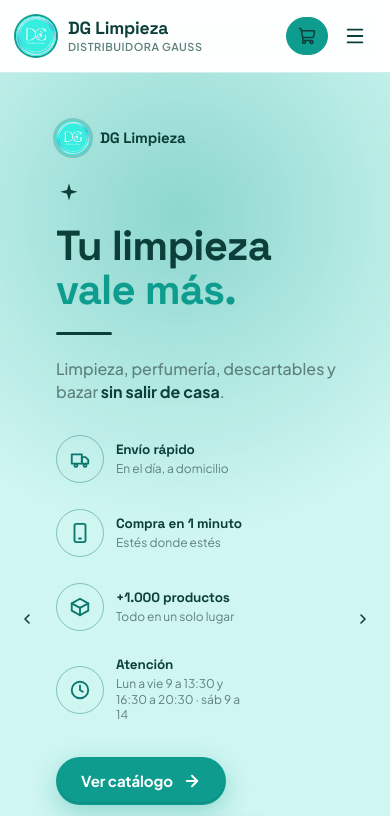
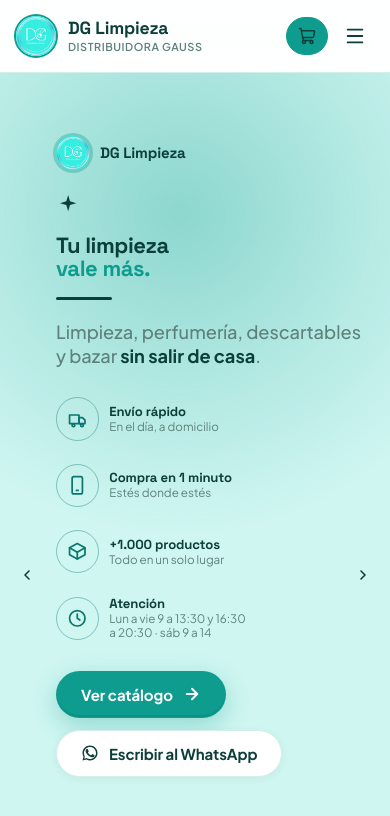
Before and after one commit to PedroGonzalez1212/Dg-limpieza, a Flask app: page / in a window 390 px wide. Shown: the top 816 px of the page. Run offline with Flask 3, Linux system fonts and the light colour scheme; data that the repository does not hold is empty; grey boxes are pictures that could not be loaded.

Commit message:
corrijo colapse del banner

```diff
--- a/app/static/js/carrito.js
+++ b/app/static/js/carrito.js
@@ -137,7 +137,7 @@ async function enviarPedido() {
 
     await fetch('/carrito/vaciar', { method: 'POST' });
 
-    const numeroWA = '5493512515999';
+    const numeroWA = '5493516464420';
     const textoEncoded = encodeURIComponent(mensaje);
     window.open(`https://wa.me/${numeroWA}?text=${textoEncoded}`, '_blank');
 
--- a/app/templates/base.html
+++ b/app/templates/base.html
@@ -173,8 +173,8 @@
           <div class="footer__title">Contacto</div>
           <ul class="footer__links">
             <li>
-              <a href="https://wa.me/5493512515999" target="_blank" rel="noopener">
-                WhatsApp: +54 9 351 251-5999
+              <a href="https://wa.me/5493516464420" target="_blank" rel="noopener">
+                WhatsApp: +54 9 3516464420
               </a>
             </li>
             <li>Av. Carlos F. Gauss 5488, Local 11</li>
--- a/app/templates/panel/pos.html
+++ b/app/templates/panel/pos.html
@@ -445,7 +445,7 @@ function abrirWhatsApp() {
 
   // Obtenemos el número de WhatsApp de la config de la tienda
   // Por ahora usamos un placeholder — en el Sprint 4 lo conectamos a StoreConfig
-  const numero = '5493512515999';
+  const numero = '5493516464420';
   const url = `https://wa.me/${numero}?text=${encodeURIComponent(msg)}`;
   window.open(url, '_blank');
 }
--- a/app/templates/public/home.html
+++ b/app/templates/public/home.html
@@ -40,7 +40,7 @@
     position: absolute; inset: 0;
     display: flex;
     align-items: flex-start;
-    min-height: clamp(560px, 78vh, 760px);
+    min-height: clamp(440px, calc(100dvh - 72px), 580px);
     background: var(--sky);
     opacity: 0;
     visibility: hidden;
@@ -73,10 +73,10 @@
     position: relative; z-index: 1;
     flex: 0 0 clamp(360px, 44vw, 560px);
     display: flex; flex-direction: column; justify-content: center;
-    padding: clamp(48px, 6vw, 88px) clamp(28px, 4vw, 56px) clamp(48px, 6vw, 88px) clamp(56px, 8vw, 96px);
+    padding: clamp(10px, calc(16.2vh - 73.6px), 72px) clamp(28px, 4vw, 56px) clamp(6px, calc(8.2vh - 38.1px), 36px) clamp(56px, 8vw, 96px);
   }
 
-  .hero-slide__brand { display: inline-flex; align-items: center; gap: 10px; margin-bottom: 26px; }
+  .hero-slide__brand { display: inline-flex; align-items: center; gap: 10px; margin-bottom: clamp(4px, calc(5.6vh - 24.3px), 26px); }
   .hero-slide__brand img {
     width: 34px; height: 34px; border-radius: 50%;
     object-fit: cover; background: #fff;
@@ -87,47 +87,47 @@
     font-weight: 700; font-size: 15px; color: var(--navy); letter-spacing: -.01em;
   }
 
-  .hero-slide__spark { color: var(--navy); margin-bottom: 4px; }
-  .hero-slide__spark svg { width: 26px; height: 26px; }
+  .hero-slide__spark { color: var(--navy); margin-bottom: clamp(0px, calc(1.8vh - 8px), 4px); }
+  .hero-slide__spark svg { width: clamp(16px, calc(2.94vh - .5px), 26px); height: clamp(16px, calc(2.94vh - .5px), 26px); }
 
   .hero-slide__title {
     font-family: var(--font-display);
-    font-size: clamp(42px, 5.6vw, 68px);
+    font-size: clamp(22px, min(5.6vw, calc(11.8vh - 37.9px)), 68px);
     line-height: 1.05;
     font-weight: 700;
     letter-spacing: -.02em;
-    margin: 6px 0 20px;
+    margin: clamp(0px, calc(1.2vh - 4.6px), 6px) 0 clamp(2px, calc(4.1vh - 17px), 20px);
     color: var(--navy);
     text-wrap: balance;
   }
   .hero-slide__title span { display: block; color: var(--teal); }
 
-  .hero-slide__rule { width: 56px; height: 3px; background: var(--navy); border-radius: 2px; margin-bottom: 22px; }
+  .hero-slide__rule { width: 56px; height: 3px; background: var(--navy); border-radius: 2px; margin-bottom: clamp(4px, calc(4.7vh - 20.4px), 22px); }
 
   .hero-slide__sub {
-    font-size: clamp(16px, 1.5vw, 19px);
+    font-size: clamp(13px, calc(1.8vh + 3px), 19px);
     color: var(--muted); font-weight: 500;
-    margin: 0 0 32px; max-width: 440px; line-height: 1.45; text-wrap: pretty;
+    margin: 0 0 clamp(6px, calc(6.5vh - 26.2px), 32px); max-width: 440px; line-height: 1.35; text-wrap: pretty;
   }
   .hero-slide__sub strong { color: var(--navy); font-weight: 700; }
 
-  .hero-slide__feats { display: flex; flex-wrap: wrap; gap: 26px; margin-bottom: 26px; }
-  .hero-slide__feat { display: flex; align-items: center; gap: 12px; max-width: 190px; }
+  .hero-slide__feats { display: flex; flex-wrap: wrap; gap: clamp(6px, calc(5.6vh - 24.3px), 26px); margin-bottom: clamp(6px, calc(5.6vh - 24.3px), 26px); }
+  .hero-slide__feat { display: flex; align-items: center; gap: 10px; max-width: 190px; }
   .hero-slide__feat-icon {
-    width: 48px; height: 48px; flex-shrink: 0;
+    width: clamp(22px, calc(7.6vh - 20.8px), 48px); height: clamp(22px, calc(7.6vh - 20.8px), 48px); flex-shrink: 0;
     border-radius: 50%;
     border: 1.5px solid rgba(10,118,108,.4);
     display: flex; align-items: center; justify-content: center;
     color: var(--teal-deep);
   }
-  .hero-slide__feat-icon svg { width: 22px; height: 22px; }
+  .hero-slide__feat-icon svg { width: clamp(13px, calc(2.65vh - 1.8px), 22px); height: clamp(13px, calc(2.65vh - 1.8px), 22px); }
   .hero-slide__feat-text strong {
     display: block;
     font-family: var(--font-display);
-    font-size: 13.5px; font-weight: 700; letter-spacing: -.01em;
-    color: var(--navy); line-height: 1.25;
+    font-size: clamp(11px, calc(.74vh + 6.9px), 13.5px); font-weight: 700; letter-spacing: -.01em;
+    color: var(--navy); line-height: 1.15;
   }
-  .hero-slide__feat-text span { display: block; font-size: 12px; color: var(--muted); line-height: 1.3; margin-top: 2px; }
+  .hero-slide__feat-text span { display: block; font-size: clamp(10px, calc(.59vh + 6.7px), 12px); color: var(--muted); line-height: 1.2; margin-top: 1px; }
 
   .hero-slide__media {
     position: relative; z-index: 1;
@@ -182,12 +182,12 @@
   }
   .hero-dot.is-active { background: var(--navy); width: 22px; border-radius: 4px; }
 
-  .hero__cta { display: flex; flex-wrap: wrap; gap: 12px; margin-top: 8px; }
+  .hero__cta { display: flex; flex-wrap: wrap; gap: 12px; margin-top: clamp(0px, calc(1.8vh - 7.9px), 8px); }
 
   /* ── Botones del hero ── */
   .btn-hero {
     display: inline-flex; align-items: center; justify-content: center; gap: 10px;
-    padding: 14px 24px; border-radius: 999px;
+    padding: clamp(9px, calc(1.2vh + 3.4px), 14px) 24px; border-radius: 999px;
     font-family: var(--font-sans); font-size: 15px; font-weight: 700;
     letter-spacing: -.005em; border: 1.5px solid transparent;
     cursor: pointer; transition: transform .2s, box-shadow .2s, background .2s, border-color .2s;
@@ -589,7 +589,7 @@
             Ver catálogo
             <svg viewBox="0 0 24 24" fill="none" stroke="currentColor" stroke-width="2.5" stroke-linecap="round" stroke-linejoin="round"><path d="M5 12h14"/><path d="m12 5 7 7-7 7"/></svg>
           </a>
-          <a href="https://wa.me/5493512515999" class="btn-hero btn-hero--outline" target="_blank" rel="noopener">
+          <a href="https://wa.me/5493516464420" class="btn-hero btn-hero--outline" target="_blank" rel="noopener">
             <svg viewBox="0 0 24 24" fill="currentColor"><path d="M17.5 14.4c-.3-.1-1.7-.8-2-.9-.3-.1-.5-.2-.7.2-.2.3-.7.9-.9 1.1-.2.2-.3.2-.6.1-.3-.1-1.2-.5-2.3-1.4-.9-.8-1.4-1.7-1.6-2-.2-.3 0-.5.1-.6.1-.1.3-.4.4-.5.1-.2.2-.3.3-.5.1-.2 0-.4 0-.5 0-.1-.7-1.6-.9-2.2-.2-.6-.5-.5-.7-.5h-.6c-.2 0-.5.1-.8.4s-1 1-1 2.4 1 2.8 1.2 3c.1.2 2.1 3.1 5 4.4.7.3 1.2.5 1.7.6.7.2 1.3.2 1.8.1.6-.1 1.7-.7 1.9-1.4.2-.7.2-1.2.2-1.4-.1-.1-.3-.2-.6-.3z"/><path d="M12 2C6.5 2 2 6.5 2 12c0 1.7.5 3.4 1.3 4.9L2 22l5.3-1.3C8.7 21.5 10.3 22 12 22c5.5 0 10-4.5 10-10S17.5 2 12 2zm0 18c-1.5 0-3-.4-4.3-1.1l-.3-.2-3.1.8.8-3-.2-.3C4.3 14.9 4 13.5 4 12c0-4.4 3.6-8 8-8s8 3.6 8 8-3.6 8-8 8z"/></svg>
             Escribir al WhatsApp
           </a>
@@ -638,7 +638,7 @@
             Ver catálogo
             <svg viewBox="0 0 24 24" fill="none" stroke="currentColor" stroke-width="2.5" stroke-linecap="round" stroke-linejoin="round"><path d="M5 12h14"/><path d="m12 5 7 7-7 7"/></svg>
           </a>
-          <a href="https://wa.me/5493512515999" class="btn-hero btn-hero--outline" target="_blank" rel="noopener">
+          <a href="https://wa.me/5493516464420" class="btn-hero btn-hero--outline" target="_blank" rel="noopener">
             <svg viewBox="0 0 24 24" fill="currentColor"><path d="M17.5 14.4c-.3-.1-1.7-.8-2-.9-.3-.1-.5-.2-.7.2-.2.3-.7.9-.9 1.1-.2.2-.3.2-.6.1-.3-.1-1.2-.5-2.3-1.4-.9-.8-1.4-1.7-1.6-2-.2-.3 0-.5.1-.6.1-.1.3-.4.4-.5.1-.2.2-.3.3-.5.1-.2 0-.4 0-.5 0-.1-.7-1.6-.9-2.2-.2-.6-.5-.5-.7-.5h-.6c-.2 0-.5.1-.8.4s-1 1-1 2.4 1 2.8 1.2 3c.1.2 2.1 3.1 5 4.4.7.3 1.2.5 1.7.6.7.2 1.3.2 1.8.1.6-.1 1.7-.7 1.9-1.4.2-.7.2-1.2.2-1.4-.1-.1-.3-.2-.6-.3z"/><path d="M12 2C6.5 2 2 6.5 2 12c0 1.7.5 3.4 1.3 4.9L2 22l5.3-1.3C8.7 21.5 10.3 22 12 22c5.5 0 10-4.5 10-10S17.5 2 12 2zm0 18c-1.5 0-3-.4-4.3-1.1l-.3-.2-3.1.8.8-3-.2-.3C4.3 14.9 4 13.5 4 12c0-4.4 3.6-8 8-8s8 3.6 8 8-3.6 8-8 8z"/></svg>
             Escribir al WhatsApp
           </a>
@@ -687,7 +687,7 @@
             Ver catálogo
             <svg viewBox="0 0 24 24" fill="none" stroke="currentColor" stroke-width="2.5" stroke-linecap="round" stroke-linejoin="round"><path d="M5 12h14"/><path d="m12 5 7 7-7 7"/></svg>
           </a>
-          <a href="https://wa.me/5493512515999" class="btn-hero btn-hero--outline" target="_blank" rel="noopener">
+          <a href="https://wa.me/5493516464420" class="btn-hero btn-hero--outline" target="_blank" rel="noopener">
             <svg viewBox="0 0 24 24" fill="currentColor"><path d="M17.5 14.4c-.3-.1-1.7-.8-2-.9-.3-.1-.5-.2-.7.2-.2.3-.7.9-.9 1.1-.2.2-.3.2-.6.1-.3-.1-1.2-.5-2.3-1.4-.9-.8-1.4-1.7-1.6-2-.2-.3 0-.5.1-.6.1-.1.3-.4.4-.5.1-.2.2-.3.3-.5.1-.2 0-.4 0-.5 0-.1-.7-1.6-.9-2.2-.2-.6-.5-.5-.7-.5h-.6c-.2 0-.5.1-.8.4s-1 1-1 2.4 1 2.8 1.2 3c.1.2 2.1 3.1 5 4.4.7.3 1.2.5 1.7.6.7.2 1.3.2 1.8.1.6-.1 1.7-.7 1.9-1.4.2-.7.2-1.2.2-1.4-.1-.1-.3-.2-.6-.3z"/><path d="M12 2C6.5 2 2 6.5 2 12c0 1.7.5 3.4 1.3 4.9L2 22l5.3-1.3C8.7 21.5 10.3 22 12 22c5.5 0 10-4.5 10-10S17.5 2 12 2zm0 18c-1.5 0-3-.4-4.3-1.1l-.3-.2-3.1.8.8-3-.2-.3C4.3 14.9 4 13.5 4 12c0-4.4 3.6-8 8-8s8 3.6 8 8-3.6 8-8 8z"/></svg>
             Escribir al WhatsApp
           </a>
@@ -938,7 +938,7 @@
       </p>
 
       <div class="contact__buttons">
-        <a href="https://wa.me/5493512515999" target="_blank" rel="noopener" class="btn--contact-whats">
+        <a href="https://wa.me/5493516464420" target="_blank" rel="noopener" class="btn--contact-whats">
           <svg viewBox="0 0 24 24" fill="currentColor">
             <path d="M17.5 14.4c-.3-.1-1.7-.8-2-.9-.3-.1-.5-.2-.7.2-.2.3-.7.9-.9 1.1-.2.2-.3.2-.6.1-.3-.1-1.2-.5-2.3-1.4-.9-.8-1.4-1.7-1.6-2-.2-.3 0-.5.1-.6.1-.1.3-.4.4-.5.1-.2.2-.3.3-.5.1-.2 0-.4 0-.5 0-.1-.7-1.6-.9-2.2-.2-.6-.5-.5-.7-.5h-.6c-.2 0-.5.1-.8.4s-1 1-1 2.4 1 2.8 1.2 3c.1.2 2.1 3.1 5 4.4.7.3 1.2.5 1.7.6.7.2 1.3.2 1.8.1.6-.1 1.7-.7 1.9-1.4.2-.7.2-1.2.2-1.4-.1-.1-.3-.2-.6-.3z"/>
             <path d="M12 2C6.5 2 2 6.5 2 12c0 1.7.5 3.4 1.3 4.9L2 22l5.3-1.3C8.7 21.5 10.3 22 12 22c5.5 0 10-4.5 10-10S17.5 2 12 2zm0 18c-1.5 0-3-.4-4.3-1.1l-.3-.2-3.1.8.8-3-.2-.3C4.3 14.9 4 13.5 4 12c0-4.4 3.6-8 8-8s8 3.6 8 8-3.6 8-8 8z"/>
@@ -986,7 +986,7 @@
   "name": "Distribuidora Gauss",
   "description": "Distribuidora de productos de limpieza, perfumería, descartables, piscinas y bolsas en Córdoba. Venta minorista y mayorista.",
   "url": "https://dglimpieza.com.ar",
-  "telephone": "+5493512515999",
+  "telephone": "+5493516464420",
   "image": "https://dglimpieza.com.ar/static/img/og-image.jpg",
   "logo": {
     "@type": "ImageObject",
--- a/seed.py
+++ b/seed.py
@@ -460,7 +460,7 @@ def seed():
 
         configs = [
             StoreConfig(clave='nombre_tienda',   valor='DG Limpieza',              descripcion='Nombre visible en la tienda'),
-            StoreConfig(clave='whatsapp_numero',  valor='5493512515999',            descripcion='Número de WhatsApp sin + ni espacios'),
+            StoreConfig(clave='whatsapp_numero',  valor='5493516464420',            descripcion='Número de WhatsApp sin + ni espacios'),
             StoreConfig(clave='whatsapp_mensaje', valor='Hola! Quiero hacer un pedido:', descripcion='Mensaje inicial del checkout'),
             StoreConfig(clave='moneda',           valor='$',                        descripcion='Símbolo de moneda'),
             StoreConfig(clave='envios_activos',   valor='true',                     descripcion='Si se aceptan envíos a domicilio'),
```
